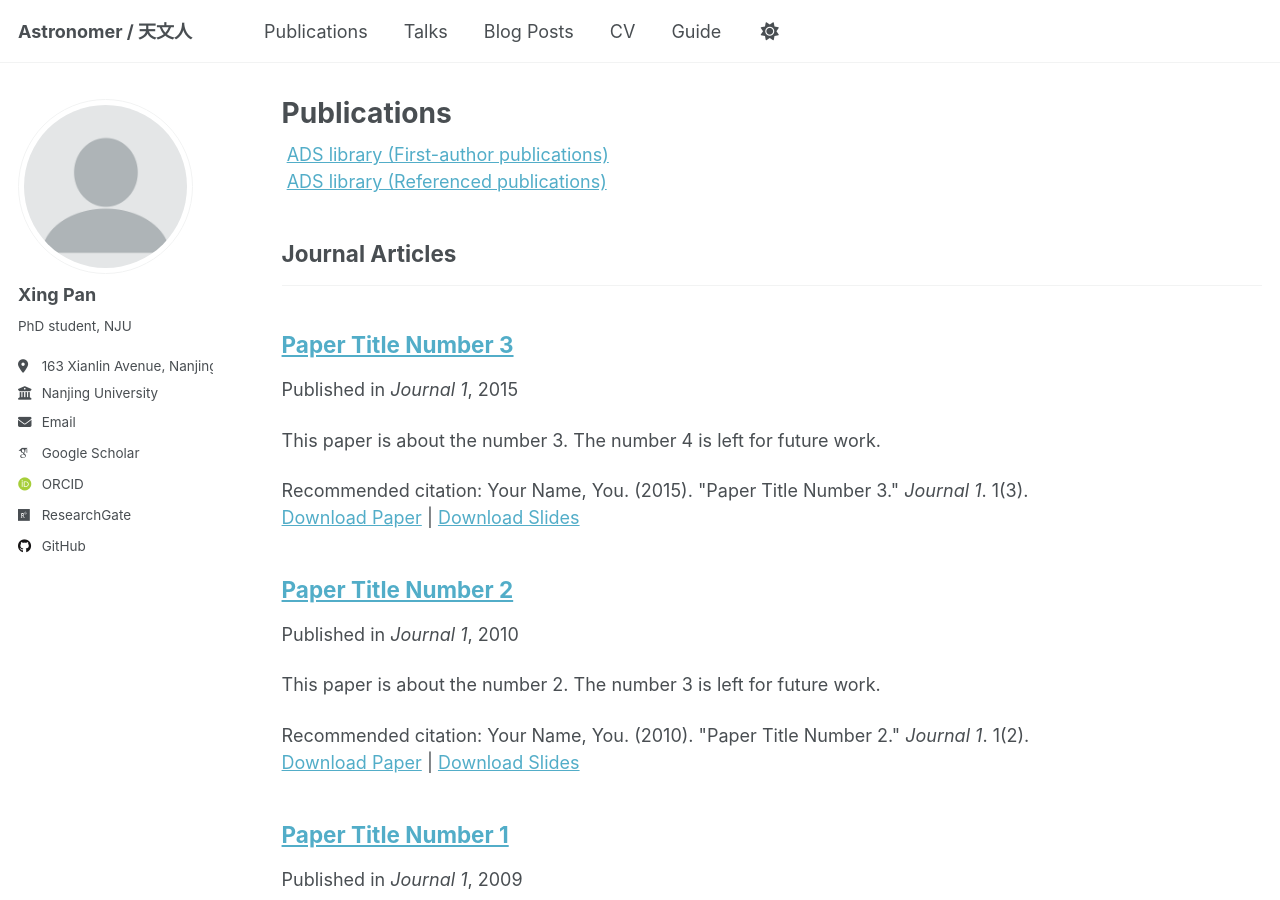
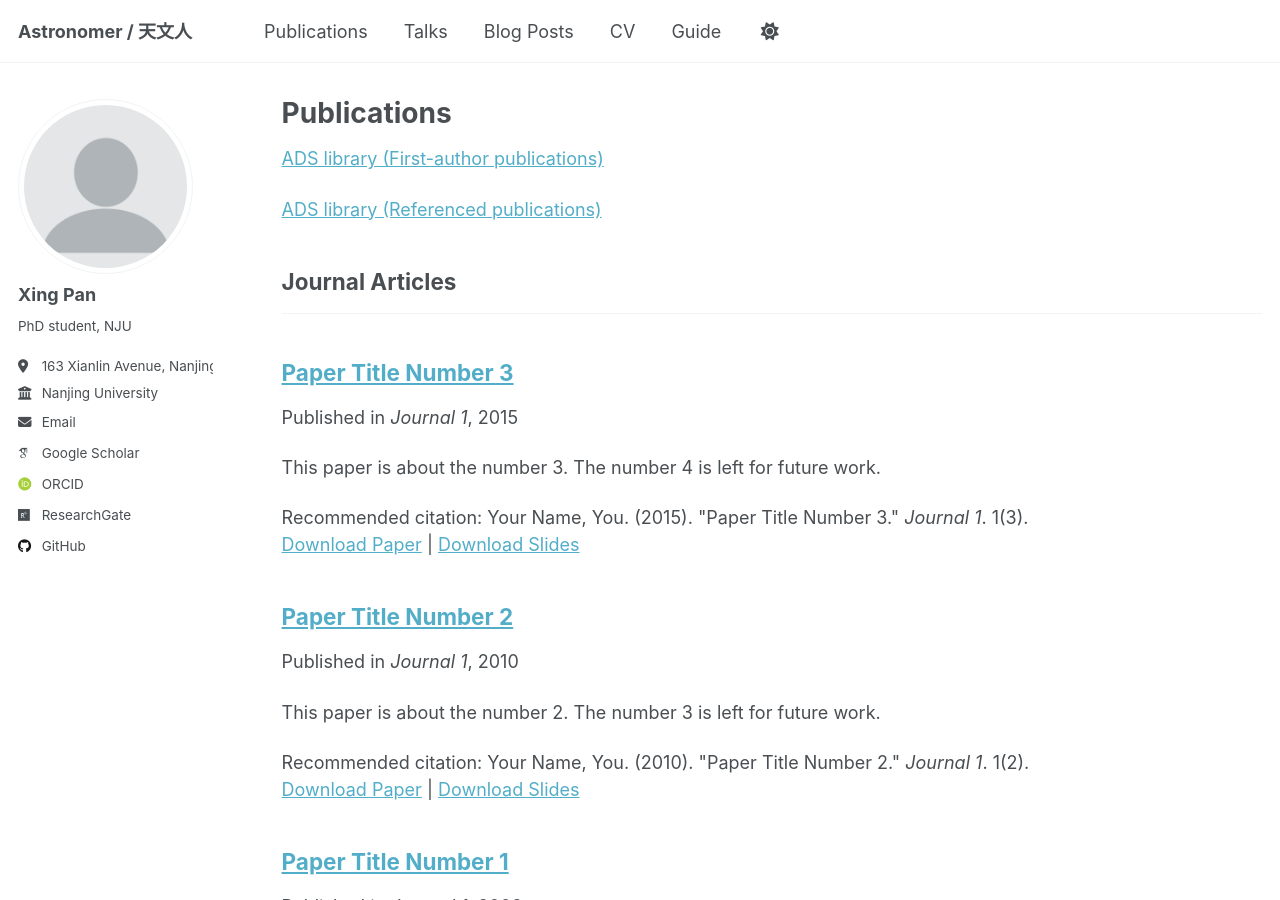
Before and after one commit to xingpan1017/xingpan1017.github.io, a Jekyll site: the page built from _pages/publications.html, in a window 1280 px wide and 900 px high. Built offline with Jekyll 4.4.1, drawn with Linux system fonts in a browser that asks for light colours; some web fonts are replaced; a script that is not in the unit is left out.

Commit message:
Update publications.html

```diff
--- a/_pages/publications.html
+++ b/_pages/publications.html
@@ -6,8 +6,8 @@ author_profile: true
 ---
 
 {% if site.author.googlescholar %}
-  <div class="wordwrap"> <a href="https://ui.adsabs.harvard.edu/public-libraries/bsQF9TvITpCKnjOTIK4kyQ">ADS library (First-author publications)</a></div>
-  <div class="wordwrap"> <a href="https://ui.adsabs.harvard.edu/public-libraries/EeCXQXE8TSuApI-_SZH_zA">ADS library (Referenced publications)</a></div>
+  <p> <a href="https://ui.adsabs.harvard.edu/public-libraries/bsQF9TvITpCKnjOTIK4kyQ">ADS library (First-author publications)</a></p>
+  <p> <a href="https://ui.adsabs.harvard.edu/public-libraries/EeCXQXE8TSuApI-_SZH_zA">ADS library (Referenced publications)</a></p>
 {% endif %}
 
 {% include base_path %}
```
